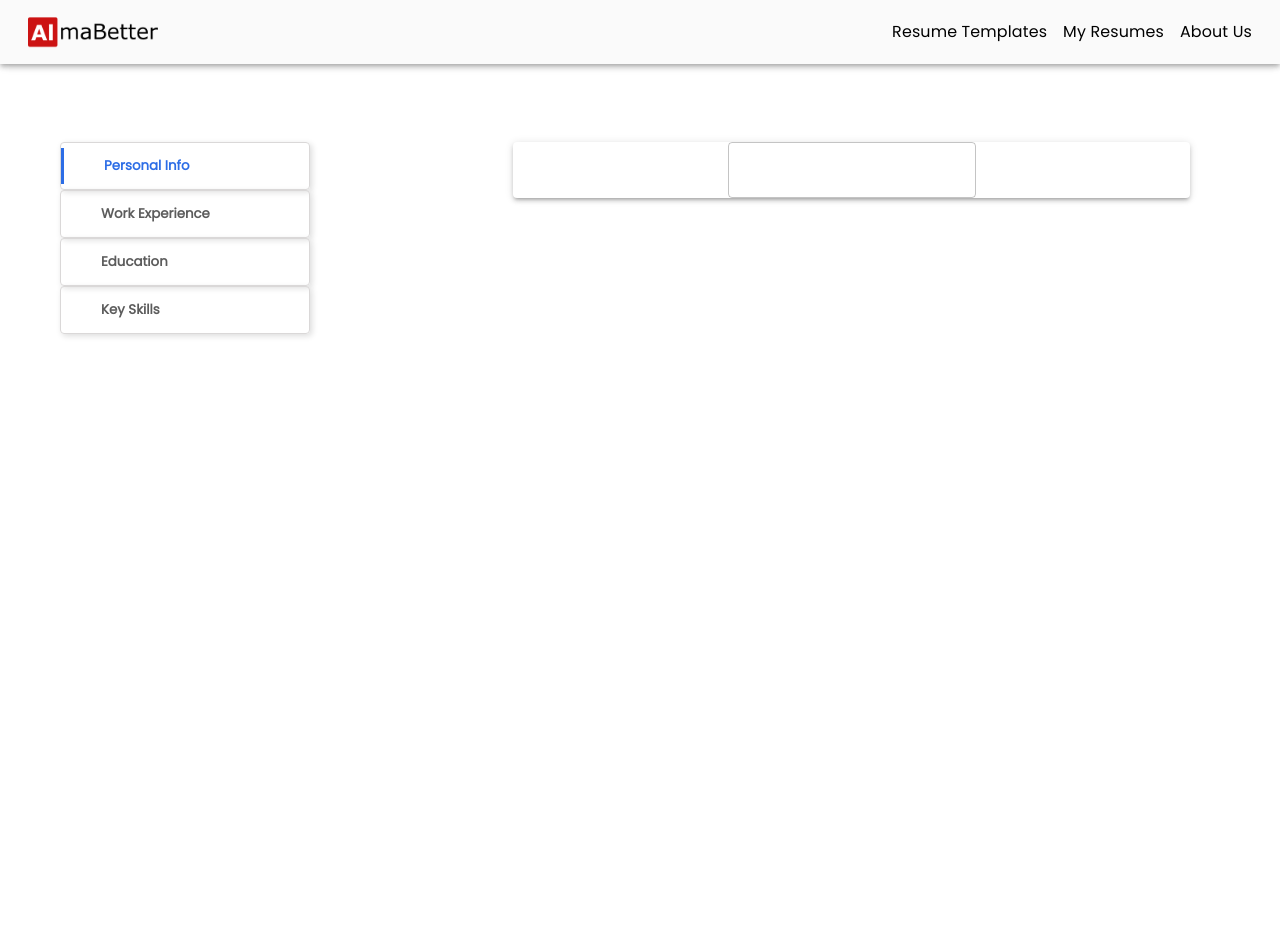
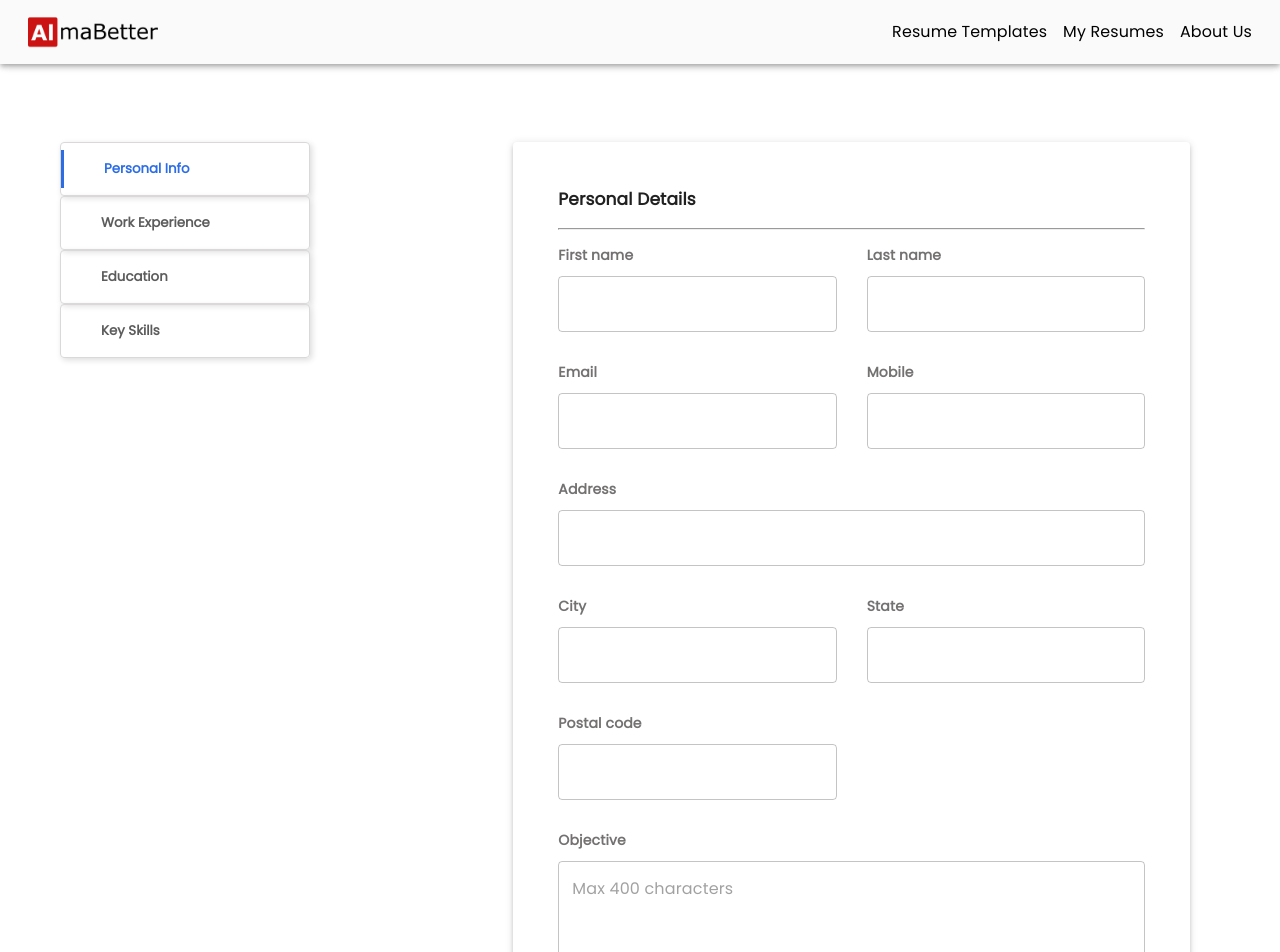
Before and after one commit to AShekharCodes/react-resume, a React (Create React App) app: page /details in a window 1280 px wide. Shown: the top 952 px of the page. Before the commit the page ends 800 px from the top, so only its background shows below. Built offline with nearby package versions, Linux system fonts and the light colour scheme.

Commit message:
nearly completed personal info component

```diff
--- /dev/null
+++ b/src/components/Inputcomponent.jsx
@@ -0,0 +1,57 @@
+import React, { useState, useEffect } from "react";
+import { TextField } from "@mui/material";
+import "../styling/Inputcomponent.css";
+
+const Inputcomponent = (props) => {
+  //to adjust input field height according to screen width
+  const [screenWidth, setScreenWidth] = useState(window.innerWidth);
+
+  useEffect(() => {
+    const handleResize = () => setScreenWidth(window.innerWidth);
+    window.addEventListener("resize", handleResize);
+    return () => {
+      window.removeEventListener("resize", handleResize);
+    };
+  }, []);
+
+  //to color up label while focusing on input field
+  const [isFocused, setIsFocused] = useState(false);
+
+  const handleFocus = () => {
+    setIsFocused(true);
+  };
+
+  const handleBlur = () => {
+    setIsFocused(false);
+  };
+
+  //to prevent number input types from incrementing or decrementing using up/down arrow keys
+  const handleKeyDown = (event) => {
+    if (event.keyCode === 38 || event.keyCode === 40) {
+      event.preventDefault();
+    }
+  };
+
+  return (
+    <div className="input-div">
+      <label className={`label ${isFocused ? "focused" : ""}`}>
+        {props.label}
+      </label>
+      <TextField
+        size={screenWidth < 1100 ? "small" : "medium"}
+        variant="outlined"
+        id={props.id}
+        type={props.type}
+        onFocus={handleFocus}
+        onBlur={handleBlur}
+        onKeyDown={props.isKeyDown ? handleKeyDown : null}
+        multiline={props.isMultiline}
+        rows={props.rows}
+        placeholder={props.placeholder}
+        inputProps={{ maxLength: props.limit }}
+      />
+    </div>
+  );
+};
+
+export default Inputcomponent;
--- a/src/components/Personalinfo.jsx
+++ b/src/components/Personalinfo.jsx
@@ -1,11 +1,64 @@
 import React from "react";
-import { Paper, TextField } from "@mui/material";
+import { Paper, Grid } from "@mui/material";
+import Inputcomponent from "./Inputcomponent";
+import "../styling/Personalinfo.css";
 
 const Personalinfo = () => {
   return (
     <>
       <Paper elevation={3}>
-        <TextField id="outlined-basic" variant="outlined" />
+        <Grid className="grid" container spacing={0}>
+          <Grid item xs={12} sm={12} md={12} lg={12}>
+            <div className="header">Personal Details</div>
+          </Grid>
+          <hr className="hr1" />
+          <Grid item xs={12} sm={12} md={6} lg={6}>
+            <Inputcomponent type="text" label="First name" id="first-name" />
+          </Grid>
+          <Grid item xs={12} sm={12} md={6} lg={6}>
+            <Inputcomponent type="text" label="Last name" id="last-name" />
+          </Grid>
+          <Grid item xs={12} sm={12} md={6} lg={6}>
+            <Inputcomponent type="email" label="Email" id="email" />
+          </Grid>
+          <Grid item xs={12} sm={12} md={6} lg={6}>
+            <Inputcomponent
+              type="number"
+              isKeyDown={true}
+              label="Mobile"
+              id="mobile"
+            />
+          </Grid>
+          <Grid item xs={12} sm={12} md={12} lg={12}>
+            <Inputcomponent type="text" label="Address" id="address" />
+          </Grid>
+          <Grid item xs={12} sm={12} md={6} lg={6}>
+            <Inputcomponent type="text" label="City" id="city" />
+          </Grid>
+          <Grid item xs={12} sm={12} md={6} lg={6}>
+            <Inputcomponent type="text" label="State" id="state" />
+          </Grid>
+          <Grid item xs={12} sm={12} md={6} lg={6}>
+            <Inputcomponent
+              type="number"
+              isKeyDown={true}
+              label="Postal code"
+              id="postal-code"
+            />
+          </Grid>
+          <Grid item xs={12} sm={12} md={12} lg={12}>
+            <Inputcomponent
+              type="text"
+              isMultiline={true}
+              rows={5}
+              limit={400}
+              label="Objective"
+              id="objective"
+              placeholder="Max 400 characters"
+            />
+          </Grid>
+          <hr className="hr2" />
+        </Grid>
       </Paper>
     </>
   );
--- a/src/pages/Details.jsx
+++ b/src/pages/Details.jsx
@@ -9,12 +9,7 @@ const Details = () => {
   return (
     <>
       <Navbar />
-      <Grid
-        className="details-grid"
-        container
-        spacing={0}
-        sx={{ padding: "10px 20px" }}
-      >
+      <Grid className="details-grid" container spacing={0}>
         <Grid item className="tabs-grid" xs={12} sm={4} md={4} lg={4}>
           <div className="tabs">
             <Navigationtabs />
--- a/src/styling/Details.css
+++ b/src/styling/Details.css
@@ -1,5 +1,6 @@
 .details-grid {
   display: grid;
+  padding: 10px 20px;
 }
 
 .component-grid {
@@ -39,7 +40,7 @@
   }
 }
 
-@media only screen and (max-width: 600px) {
+@media only screen and (max-width: 599px) {
   .tabs {
     margin-left: auto;
     margin-right: auto;
--- a/src/styling/Homepage.css
+++ b/src/styling/Homepage.css
@@ -10,7 +10,7 @@
 .template {
   width: 300px;
   height: 430px;
-  box-shadow: 4px 4px 15px;
+  box-shadow: 3px 3px 10px;
 }
 
 .template:hover {
@@ -35,7 +35,7 @@
   text-decoration: none;
 }
 
-.container .btn:hover {
+.btn:hover {
   background-color: rgb(4, 100, 220);
 }
 
--- /dev/null
+++ b/src/styling/Inputcomponent.css
@@ -0,0 +1,39 @@
+.input-div {
+  display: flex;
+  flex-direction: column;
+  padding: 15px;
+}
+
+.label {
+  text-align: left;
+  font-family: "Poppins", sans-serif;
+  font-size: 14px;
+  font-weight: bold;
+  color: rgb(116, 113, 113);
+  padding-bottom: 10px;
+}
+
+.label.focused {
+  color: rgb(44, 109, 230);
+}
+
+.MuiInputBase-input.MuiOutlinedInput-input {
+  font-family: "Poppins", sans-serif;
+}
+
+.MuiInputBase-input.MuiOutlinedInput-input::-webkit-outer-spin-button,
+.MuiInputBase-input.MuiOutlinedInput-input::-webkit-inner-spin-button {
+  -webkit-appearance: none;
+  appearance: none;
+  margin: 0;
+}
+
+.MuiInputBase-input.MuiOutlinedInput-input[type="number"] {
+  -moz-appearance: textfield;
+  appearance: textfield;
+}
+
+.MuiInputBase-input.MuiOutlinedInput-input.MuiInputBase-inputMultiline::-webkit-scrollbar {
+  width: 0;
+  background-color: #f5f5f5;
+}
--- a/src/styling/Navigationtabs.css
+++ b/src/styling/Navigationtabs.css
@@ -1,14 +1,14 @@
 .list-item {
   border: 0.5px solid rgb(218, 216, 216);
   border-radius: 4px;
-  padding: 5px 0px;
+  padding: 7px 0px;
   box-shadow: 2px 2px 6px rgb(220, 220, 220);
 }
 
 .list-button {
   border: none;
   background: none;
-  padding: 8px 0px 8px 40px;
+  padding: 9px 0px 9px 40px;
   padding-right: auto;
   font-family: "Poppins", sans-serif;
   font-weight: bold;
--- /dev/null
+++ b/src/styling/Personalinfo.css
@@ -0,0 +1,27 @@
+.grid {
+  padding: 30px;
+}
+
+@media only screen and (max-width: 700px) {
+  .grid {
+    padding: 20px;
+  }
+}
+
+.hr1 {
+  width: 100%;
+  margin: 0px 15px;
+}
+
+.hr2 {
+  width: 100%;
+  margin: 100px 15px 0px 15px;
+}
+
+.header {
+  font-family: "Poppins", sans-serif;
+  padding: 15px;
+  font-weight: bold;
+  font-size: 17px;
+  text-align: left;
+}
```
